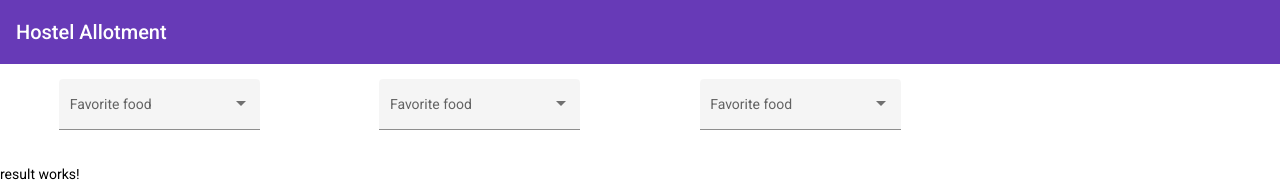
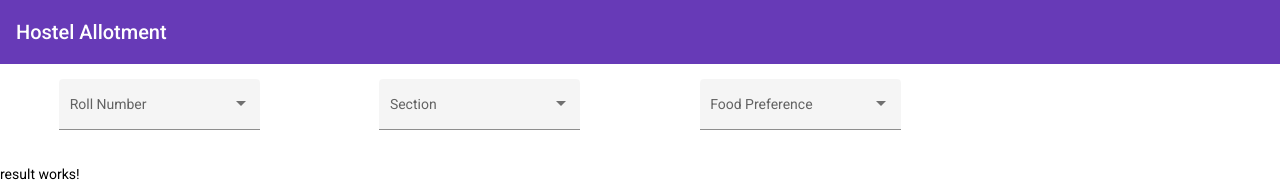
Before and after one commit to mrcreatist/hostel-allotment, an Angular app: page / in a window 1280 px wide. Shown: the top 186 px of the page. Built offline with nearby package versions, Linux system fonts and the light colour scheme.

Commit message:
added master service

```diff
--- a/src/app/app.module.ts
+++ b/src/app/app.module.ts
@@ -5,6 +5,7 @@ import { AppComponent } from './app.component';
 import { component } from './component/component';
 import { BrowserAnimationsModule } from '@angular/platform-browser/animations';
 import { module } from './module/module';
+import { service } from './service/service';
 
 @NgModule({
   declarations: [
@@ -16,7 +17,9 @@ import { module } from './module/module';
     BrowserAnimationsModule,
     ...module
   ],
-  providers: [],
+  providers: [
+    ...service
+  ],
   bootstrap: [AppComponent]
 })
 export class AppModule { }
--- a/src/app/component/main/main.component.html
+++ b/src/app/component/main/main.component.html
@@ -1,13 +1,7 @@
-<!-- <mat-form-field class="example-full-width" appearance="fill">
-  <mat-label>Favorite food</mat-label>
-  <input matInput placeholder="Ex. Pizza">
-</mat-form-field> -->
-
-
 <mat-grid-list cols="4" rowHeight="100px">
   <mat-grid-tile colspan="1" rowspan="1">
     <mat-form-field appearance="fill">
-      <mat-label>Favorite food</mat-label>
+      <mat-label>Roll Number</mat-label>
       <mat-select>
         <mat-option value="food">food</mat-option>
       </mat-select>
@@ -15,15 +9,15 @@
   </mat-grid-tile>
   <mat-grid-tile colspan="1" rowspan="1">
     <mat-form-field appearance="fill">
-      <mat-label>Favorite food</mat-label>
+      <mat-label>Section</mat-label>
       <mat-select>
-        <mat-option value="food">food</mat-option>
+        <mat-option *ngFor="let section of getClass()" [value]="section">{{section}}</mat-option>
       </mat-select>
     </mat-form-field>
   </mat-grid-tile>
   <mat-grid-tile colspan="1" rowspan="1">
     <mat-form-field appearance="fill">
-      <mat-label>Favorite food</mat-label>
+      <mat-label>Food Preference</mat-label>
       <mat-select>
         <mat-option value="food">food</mat-option>
       </mat-select>
--- a/src/app/component/main/main.component.ts
+++ b/src/app/component/main/main.component.ts
@@ -1,15 +1,23 @@
 import { Component, OnInit } from '@angular/core';
+import { MasterService } from 'src/app/service/master.service';
 
 @Component({
   selector: 'app-main',
   templateUrl: './main.component.html',
   styleUrls: ['./main.component.scss']
 })
-export class MainComponent implements OnInit {
+export class MainComponent {
 
-  constructor() { }
+  constructor (
+    private _master: MasterService
+  ) { }
 
-  ngOnInit() {
+  getClass() {
+    return this._master.getClassSection();
+  }
+
+  getFood() {
+    return this._master.getFoodType();
   }
 
 }
--- /dev/null
+++ b/src/app/service/master.service.ts
@@ -0,0 +1,21 @@
+import { Injectable } from '@angular/core';
+
+@Injectable({
+  providedIn: 'root'
+})
+export class MasterService {
+
+  data = {
+    classSection: ['A', 'B'],
+    foodType: ['Veg', 'Non-Veg']
+  }
+
+  getClassSection() {
+    return this.data.classSection;
+  }
+
+  getFoodType() {
+    return this.data.foodType;
+  }
+
+}
--- /dev/null
+++ b/src/app/service/service.ts
@@ -0,0 +1,5 @@
+import { MasterService } from "./master.service";
+
+export const service = [
+    MasterService
+]
```
Also changed, not shown: 1 other file (tests, documents, lock files or other folders).
